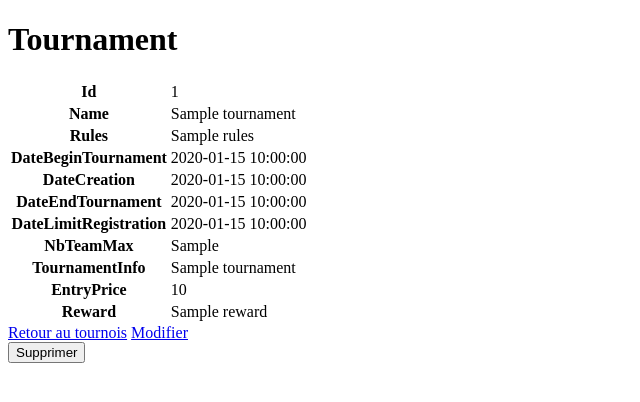
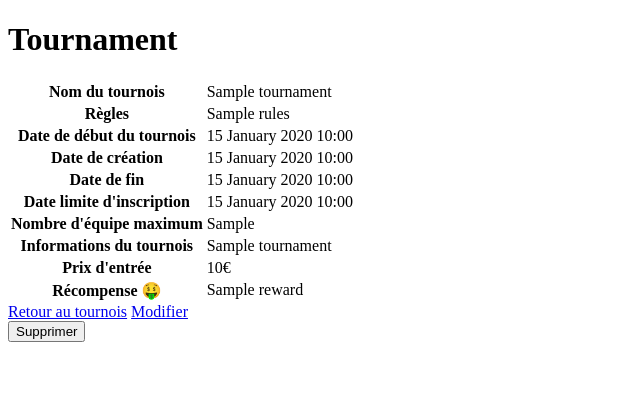
Before and after one commit to KillianSb/Tournois, a Symfony app: template templates/tournament/infos.html.twig in a window 1280 px wide. Shown: the part 116-518 px from the top of the page, without its empty margins (0-640 px from the left). Run offline with Twig, Linux system fonts and the light colour scheme; the template is opened without the code that fills it: most values are stand-ins (such as "Sample title", 1, 10 or a date in 2020); some libraries are stand-ins or nearby versions.

Commit message:
Fix : Type + twig

```diff
--- a/assets/styles/app.css
+++ b/assets/styles/app.css
@@ -3,4 +3,5 @@
 @tailwind utilities;
 
 body {
+    background-color: grey;
 }
--- a/src/Entity/Tournament.php
+++ b/src/Entity/Tournament.php
@@ -78,7 +78,7 @@ class Tournament
 
     public function __construct()
     {
-        //Initialisation à la date du jour
+        //Initialisation des dates en fonction du fuseau horaire Paris
         $timezoneParis = new DateTimeZone('Europe/Paris');
 
         $this->game = new ArrayCollection();
@@ -95,7 +95,6 @@ class Tournament
     {
         return $this->name . ' - ' . ' début du tournois le ' . $this->getDateBeginTournament()->format('d/m/Y ' . ' à ' . ' H:i');
     }
-
 
     public function getId(): ?int
     {
--- a/src/Entity/User.php
+++ b/src/Entity/User.php
@@ -226,6 +226,11 @@ class User implements UserInterface, PasswordAuthenticatedUserInterface
         return $this;
     }
 
+    public function __toString(): string
+    {
+        return $this->username;
+    }
+
     /**
      * @return Collection<int, Tournament>
      */
--- a/templates/tournament/infos.html.twig
+++ b/templates/tournament/infos.html.twig
@@ -8,47 +8,43 @@
     <table class="table">
         <tbody>
             <tr>
-                <th>Id</th>
-                <td>{{ tournament.id }}</td>
-            </tr>
-            <tr>
-                <th>Name</th>
+                <th>Nom du tournois</th>
                 <td>{{ tournament.name }}</td>
             </tr>
             <tr>
-                <th>Rules</th>
+                <th>Règles</th>
                 <td>{{ tournament.rules }}</td>
             </tr>
             <tr>
-                <th>DateBeginTournament</th>
-                <td>{{ tournament.dateBeginTournament ? tournament.dateBeginTournament|date('Y-m-d H:i:s') : '' }}</td>
+                <th>Date de début du tournois</th>
+                <td>{{ tournament.dateBeginTournament ? tournament.dateBeginTournament|date('d F Y H:i') : '' }}</td>
             </tr>
             <tr>
-                <th>DateCreation</th>
-                <td>{{ tournament.dateCreation ? tournament.dateCreation|date('Y-m-d H:i:s') : '' }}</td>
+                <th>Date de création</th>
+                <td>{{ tournament.dateCreation ? tournament.dateCreation|date('d F Y H:i') : '' }}</td>
             </tr>
             <tr>
-                <th>DateEndTournament</th>
-                <td>{{ tournament.dateEndTournament ? tournament.dateEndTournament|date('Y-m-d H:i:s') : '' }}</td>
+                <th>Date de fin</th>
+                <td>{{ tournament.dateEndTournament ? tournament.dateEndTournament|date('d F Y H:i') : '' }}</td>
             </tr>
             <tr>
-                <th>DateLimitRegistration</th>
-                <td>{{ tournament.dateLimitRegistration ? tournament.dateLimitRegistration|date('Y-m-d H:i:s') : '' }}</td>
+                <th>Date limite d'inscription</th>
+                <td>{{ tournament.dateLimitRegistration ? tournament.dateLimitRegistration|date('d F Y H:i') : '' }}</td>
             </tr>
             <tr>
-                <th>NbTeamMax</th>
+                <th>Nombre d'équipe maximum</th>
                 <td>{{ tournament.nbTeamMax }}</td>
             </tr>
             <tr>
-                <th>TournamentInfo</th>
+                <th>Informations du tournois</th>
                 <td>{{ tournament.tournamentInfo }}</td>
             </tr>
             <tr>
-                <th>EntryPrice</th>
-                <td>{{ tournament.entryPrice }}</td>
+                <th>Prix d'entrée</th>
+                <td>{{ tournament.entryPrice }}€</td>
             </tr>
             <tr>
-                <th>Reward</th>
+                <th>Récompense 🤑</th>
                 <td>{{ tournament.reward }}</td>
             </tr>
         </tbody>
```
Also changed, not shown: src/Controller/TournamentController.php (+10 -1 lines), src/Form/TournamentType.php (+7 -5 lines), src/Form/VideoGameType.php (+9 -2 lines), templates/tournament/home.html.twig (+16 -16 lines), templates/video_game/show.html.twig (+5 -3 lines).
